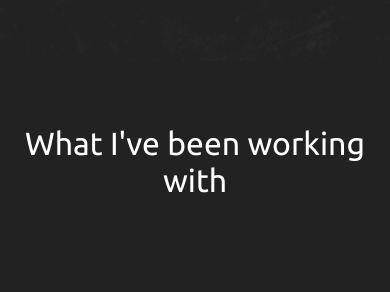
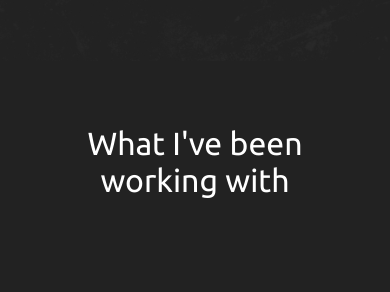
Before and after one commit to AdrielD/website, a plain HTML site: page index.html in a window 390 px wide. Shown: the part 1280-1572 px from the top of the page. Drawn offline with nearby package versions, Linux system fonts and the light colour scheme; a web font is replaced by a local one.

Commit message:
Make more usable in mobile devices

```diff
--- a/index.html
+++ b/index.html
@@ -64,7 +64,7 @@
       </section>
       <section id="working-on" class="column">
         <h3>
-          What I've been working with
+          <span>What I've been working with</span>
         </h3>
         <div id="techs" class="column">
           <div class="row">
--- a/style.css
+++ b/style.css
@@ -257,8 +257,9 @@ p {
     padding: var(--big-spacing) 0;
   }
 
-  & h3 {
+  & span {
     font-size: 2rem;
+    padding: 0 var(--base-spacing);
   }
 }
 #timeline {
```
